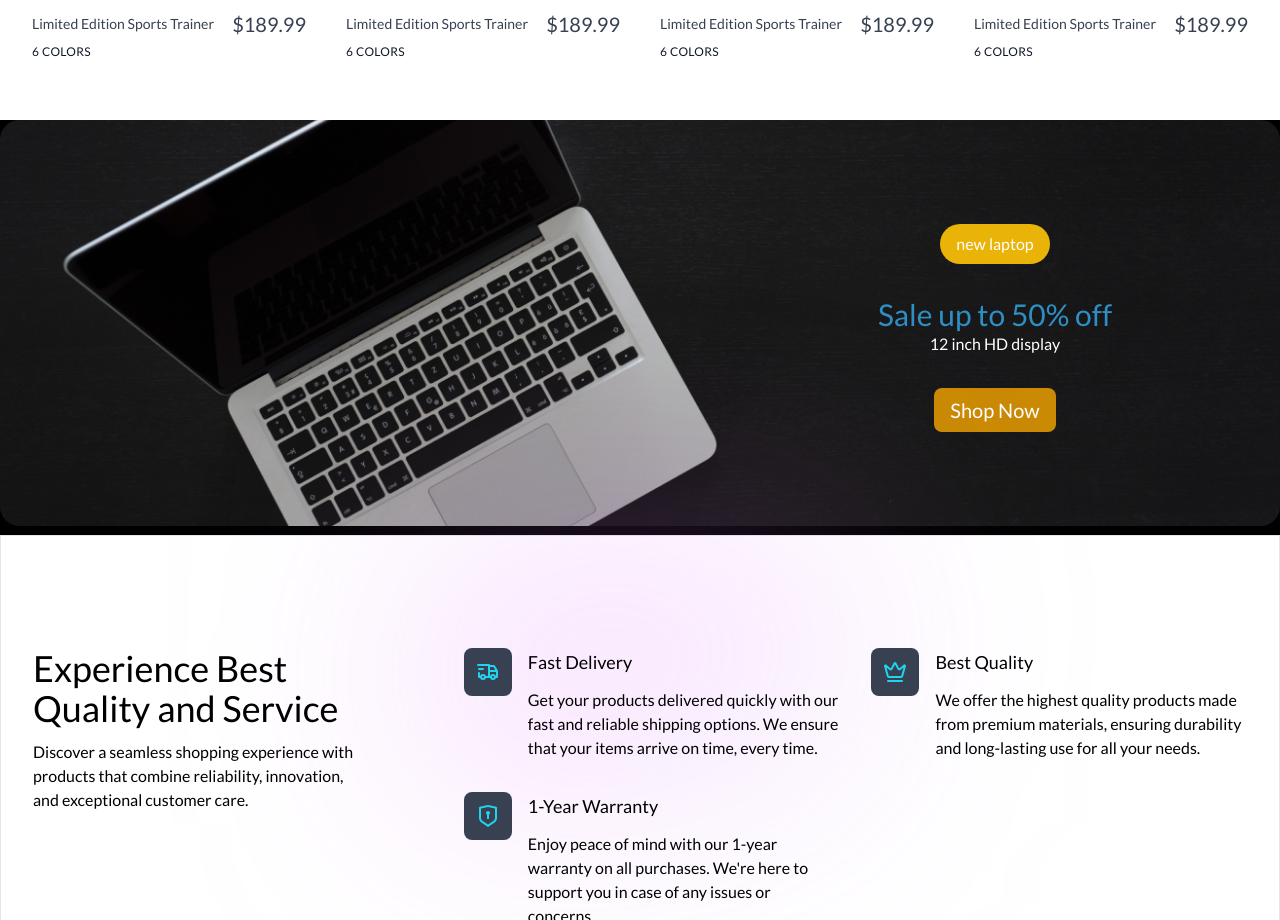
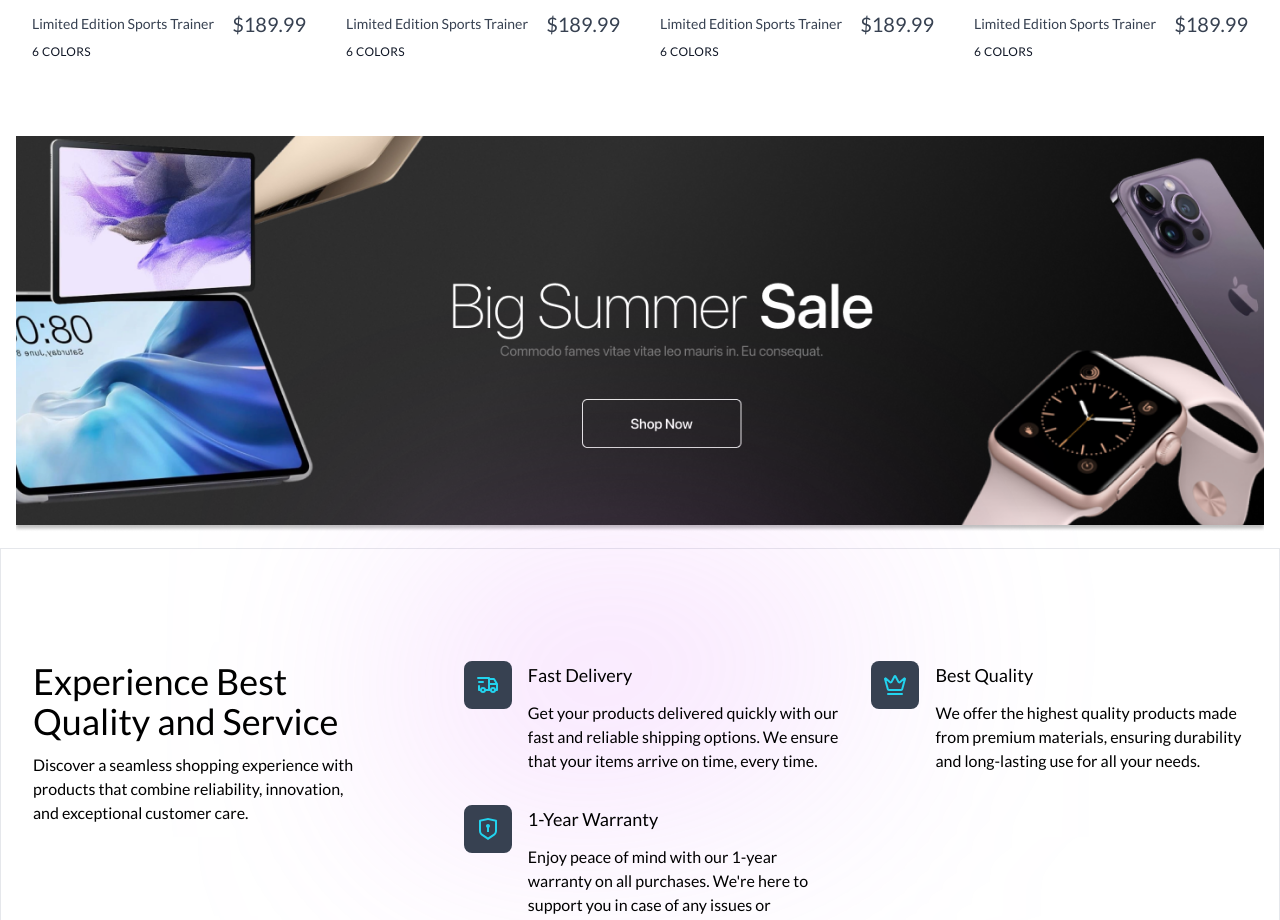
Before and after one commit to SP-Upreti/ecommerce-clothing, a Next.js app: page / in a window 1280 px wide. Shown: the part 1353-2273 px from the top of the page. Built offline with nearby package versions, Linux system fonts and the light colour scheme; no server answers.

Commit message:
ui update

```diff
--- a/src/components/sale/sale.jsx
+++ b/src/components/sale/sale.jsx
@@ -2,19 +2,8 @@ import React from 'react'
 
 export default function Sale() {
     return (
-        <section className="  h-[415px] bg-black relative overflow-hidden max-w-7xl mx-auto">
-            <img src="/laptop2.png" alt="" className='w-full' />
-            <div className="absolute right-[10%] top-1/2 -translate-y-1/2 flex flex-col gap-8 justify-center items-center text-center w-fit   px-10">
-                <div className="px-4 py-2 w-fit bg-yellow-500 text-white rounded-full">new laptop</div>
-                <div className="">
-                    <h2 className='text-3xl font-bold text-[#2E8FC5]'>Sale up to 50% off</h2>
-                    <p className='text-white'>12 inch HD display</p>
-                </div>
-                <div className="">
-                    <button className='px-4 py-2 w-fit bg-yellow-600 text-white rounded-lg text-xl capitalize'>shop now</button>
-                </div>
-            </div>
-
+        <section className="relative overflow-hidden max-w-7xl mx-auto p-4 ">
+            <img src="/sale/Banner 2.png" alt="big summer sale" className='cursor-pointer' />
         </section>
     )
 }
```
Also changed, not shown: public/sale/Banner 2.png (added).
